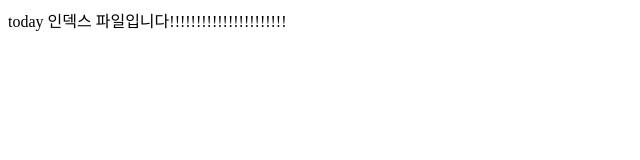
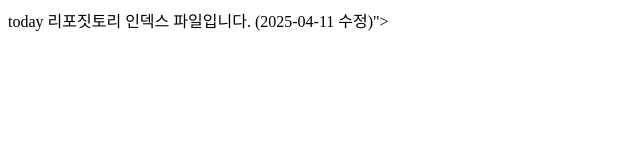
Before and after one commit to dlgkr0605/today, a plain HTML site: page index.html in a window 1280 px wide. Shown: the whole page, without its empty margins (0-640 px from the left). Drawn offline with Linux system fonts and the light colour scheme.

Commit message:
Update index.html

```diff
--- a/index.html
+++ b/index.html
@@ -6,7 +6,8 @@
     <title>Document</title>
 </head>
 <body>
-    today 인덱스 파일입니다!!!!!!!!!!!!!!!!!!!!!!
+    today 리포짓토리 인덱스 파일입니다.
+    (2025-04-11 수정)"></div>
 
 </body>
 </html>
```
